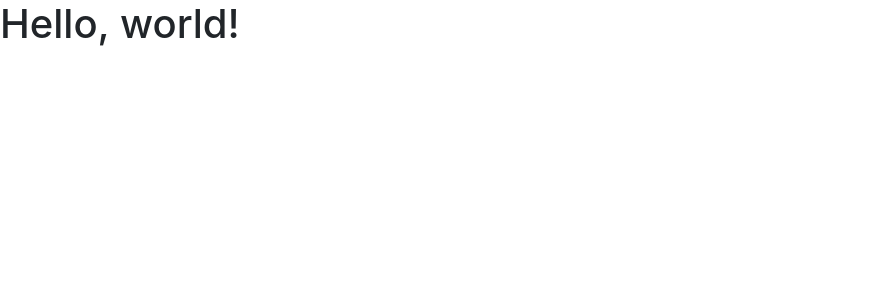
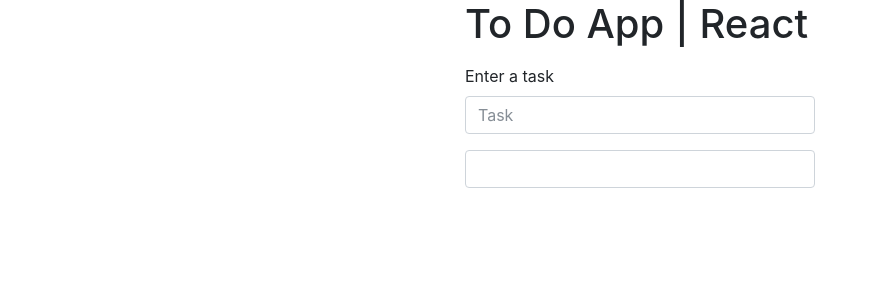
Before and after one commit to dfolomkin/todo-react, a React app: page / in a window 1280 px wide. Shown: the top 300 px of the page, without its empty margins (0-875 px from the left). Built offline with nearby package versions, Linux system fonts and the light colour scheme.

Commit message:
do some simple components

```diff
--- a/package.json
+++ b/package.json
@@ -4,9 +4,9 @@
   "description": "todo-react",
   "main": "server.js",
   "scripts": {
+    "start": "webpack-dev-server",
     "build": "webpack",
-    "watch": "webpack --watch",
-    "server": "webpack-dev-server"
+    "watch": "webpack --watch"
   },
   "repository": {
     "type": "git",
--- a/src/app/app.jsx
+++ b/src/app/app.jsx
@@ -1,7 +1,28 @@
 import React from 'react';
 import ReactDOM from 'react-dom';
 
+import AddTaskBar from './components/add-task-bar.jsx';
+import TaskList from './components/task-list.jsx';
+
+const App = () => {
+  return (
+    <div className="container">
+      <div className="row">
+        <div className="col-sm-2 col-lg-4"></div>
+        <div className="col-sm-8 col-lg-4">
+          <div className="form-group">
+          <h1>To Do App | React</h1>
+          </div>
+          <AddTaskBar />
+          <TaskList />
+        </div>
+        <div className="col-sm-2 col-lg-4"></div>
+      </div>
+    </div>
+  );
+};
+
 ReactDOM.render(
-  <h1>Hello, world!</h1>,
+  <App />,
   document.getElementById('app')
 );
--- /dev/null
+++ b/src/app/components/add-task-bar.jsx
@@ -0,0 +1,14 @@
+import React from 'react';
+
+class AddTaskBar extends React.Component {
+  render() {
+    return (
+      <div className="form-group">
+        <label for="add-input">Enter a task</label>
+        <input id="add-input" type="text" className="form-control" placeholder="Task" />
+      </div>
+    );
+  };
+}
+
+export default AddTaskBar;
--- /dev/null
+++ b/src/app/components/task-list.jsx
@@ -0,0 +1,11 @@
+import React from 'react';
+
+class TaskList extends React.Component {
+  render() {
+    return (
+      <input type="text" className="form-control" />
+    );
+  };
+}
+
+export default TaskList;
```
Also changed, not shown: src/app/components/task.jsx (added), 1 other file (tests, documents, lock files or other folders).
